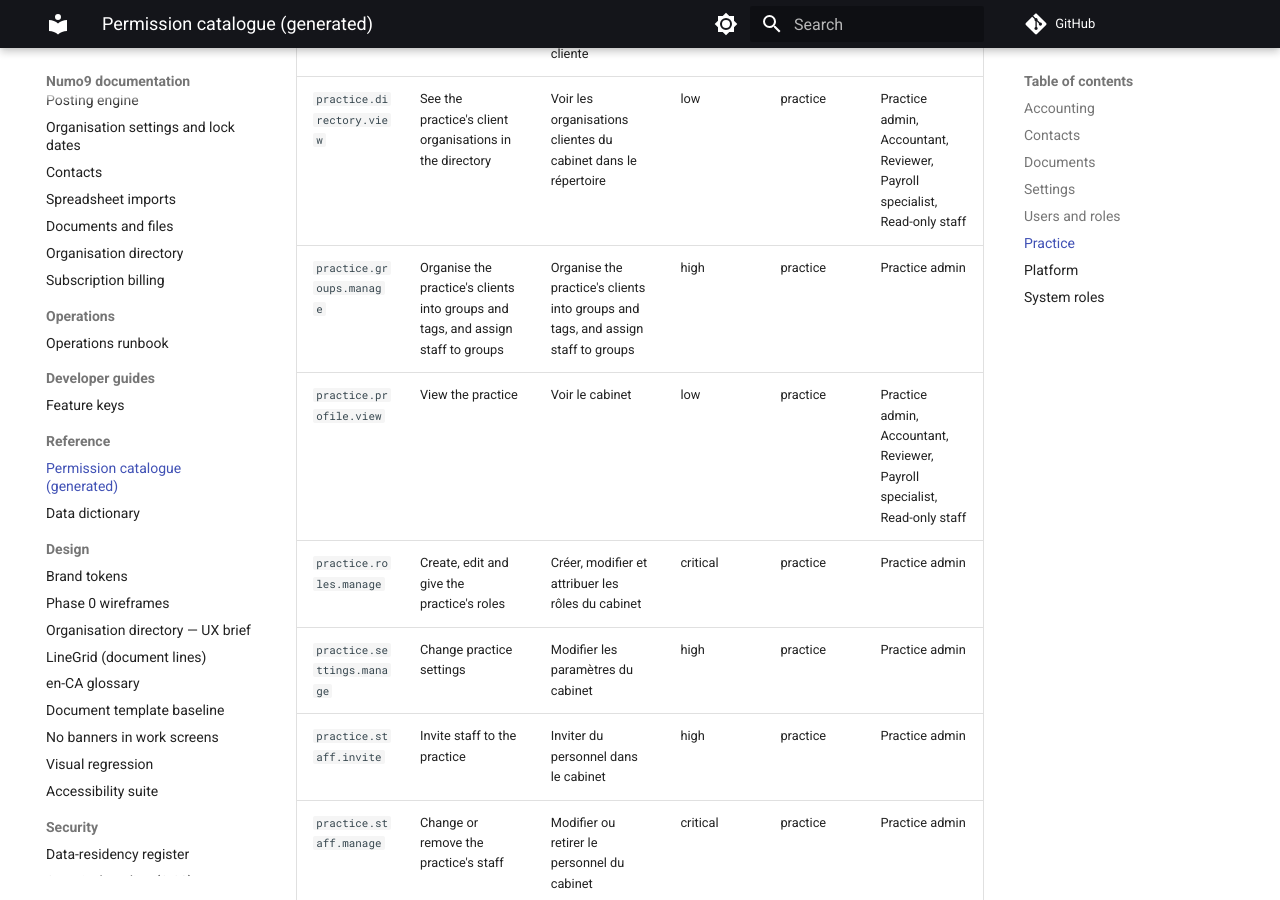
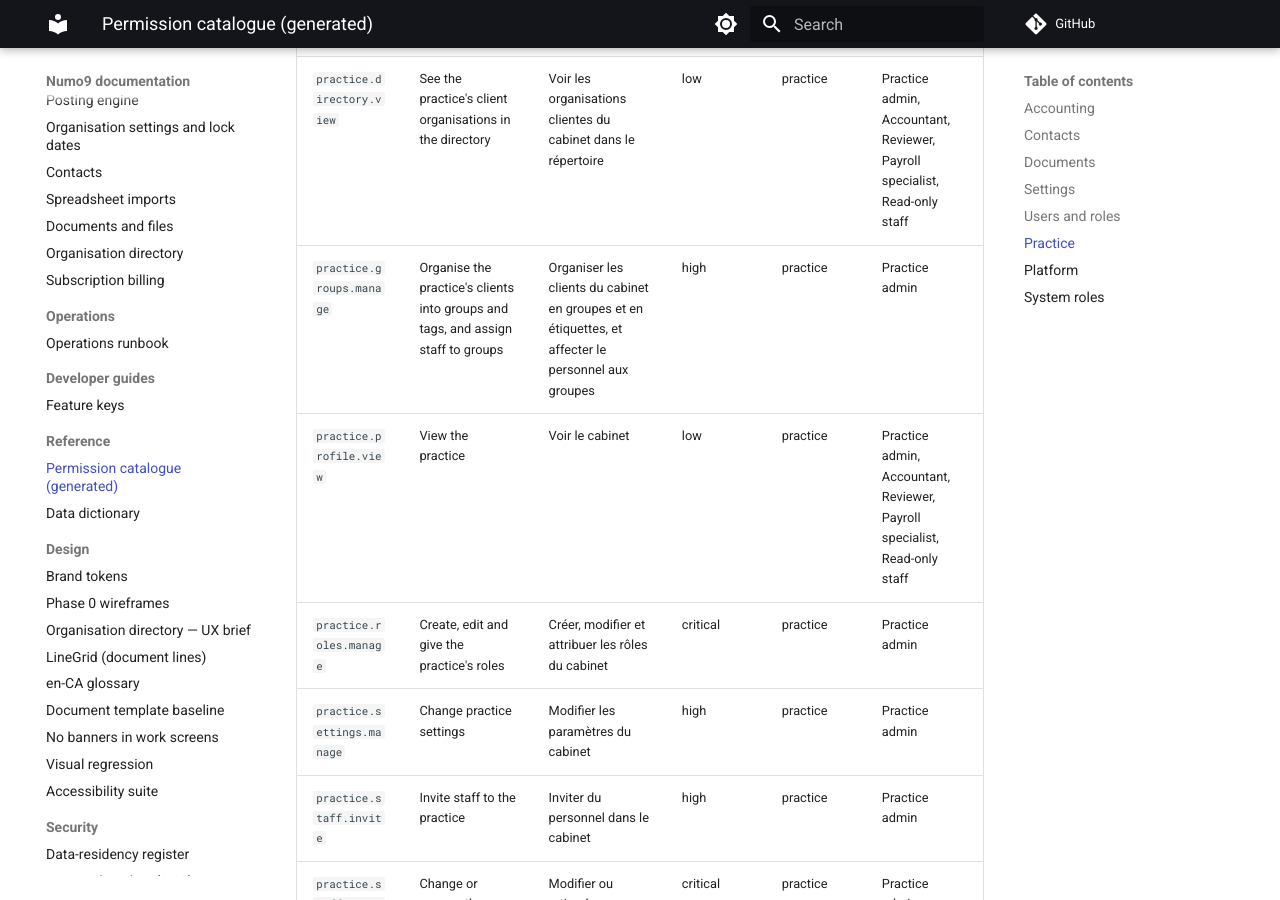
Before and after one commit to obadahpip/numo9, an MkDocs documentation site: the page built from docs/reference/permission-catalogue.md, in a window 1280 px wide and 900 px high, scrolled down 5302 px. Built offline with MkDocs 1.6.1 and Material for MkDocs 9.7.7, drawn with Linux system fonts in a browser that asks for light colours; comment, search, counter and statistics services are not loaded.

Commit message:
V-02-T07: permission catalogue page with the French label of practice.groups.manage
The page was generated before the French translation was added; regenerated (permcat_docs --check passes).

Co-Authored-By: Claude Opus 5.5 <noreply@anthropic.com>
Claude-Session: https://claude.ai/code/session_014t7GjgYqZaJt152rSd5U3p

```diff
--- a/docs/reference/permission-catalogue.md
+++ b/docs/reference/permission-catalogue.md
@@ -71,7 +71,7 @@ Risk: low · medium · high · critical (what misuse could do). Scope: where it
 | `practice.clients.create` | Create client organisations | Créer des organisations clientes | medium | practice | Practice admin, Accountant |
 | `practice.clients.invite_owner` | Invite a client organisation's owner | Inviter le propriétaire d’une organisation cliente | high | practice | Practice admin |
 | `practice.directory.view` | See the practice's client organisations in the directory | Voir les organisations clientes du cabinet dans le répertoire | low | practice | Practice admin, Accountant, Reviewer, Payroll specialist, Read-only staff |
-| `practice.groups.manage` | Organise the practice's clients into groups and tags, and assign staff to groups | Organise the practice's clients into groups and tags, and assign staff to groups | high | practice | Practice admin |
+| `practice.groups.manage` | Organise the practice's clients into groups and tags, and assign staff to groups | Organiser les clients du cabinet en groupes et en étiquettes, et affecter le personnel aux groupes | high | practice | Practice admin |
 | `practice.profile.view` | View the practice | Voir le cabinet | low | practice | Practice admin, Accountant, Reviewer, Payroll specialist, Read-only staff |
 | `practice.roles.manage` | Create, edit and give the practice's roles | Créer, modifier et attribuer les rôles du cabinet | critical | practice | Practice admin |
 | `practice.settings.manage` | Change practice settings | Modifier les paramètres du cabinet | high | practice | Practice admin |
```
